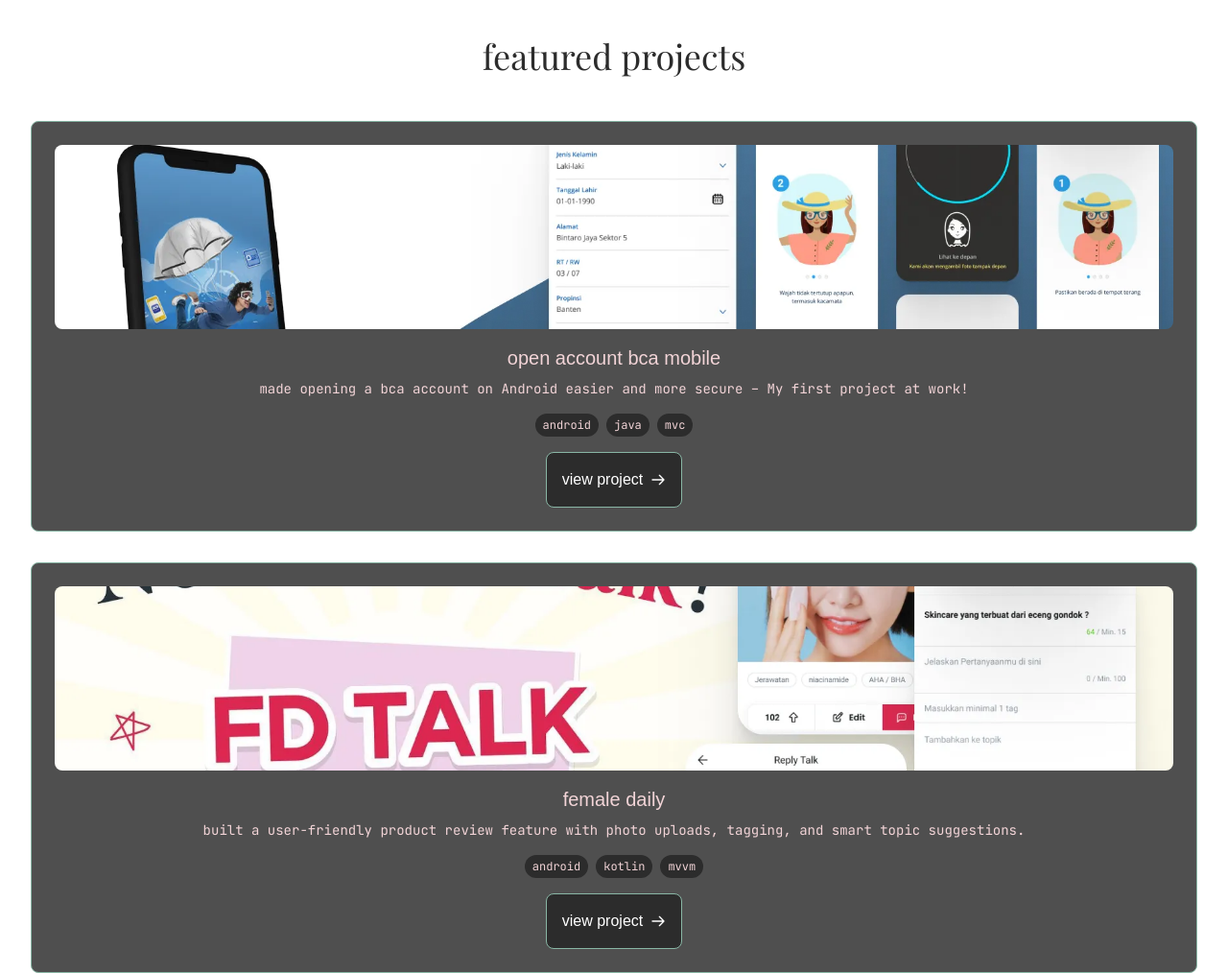
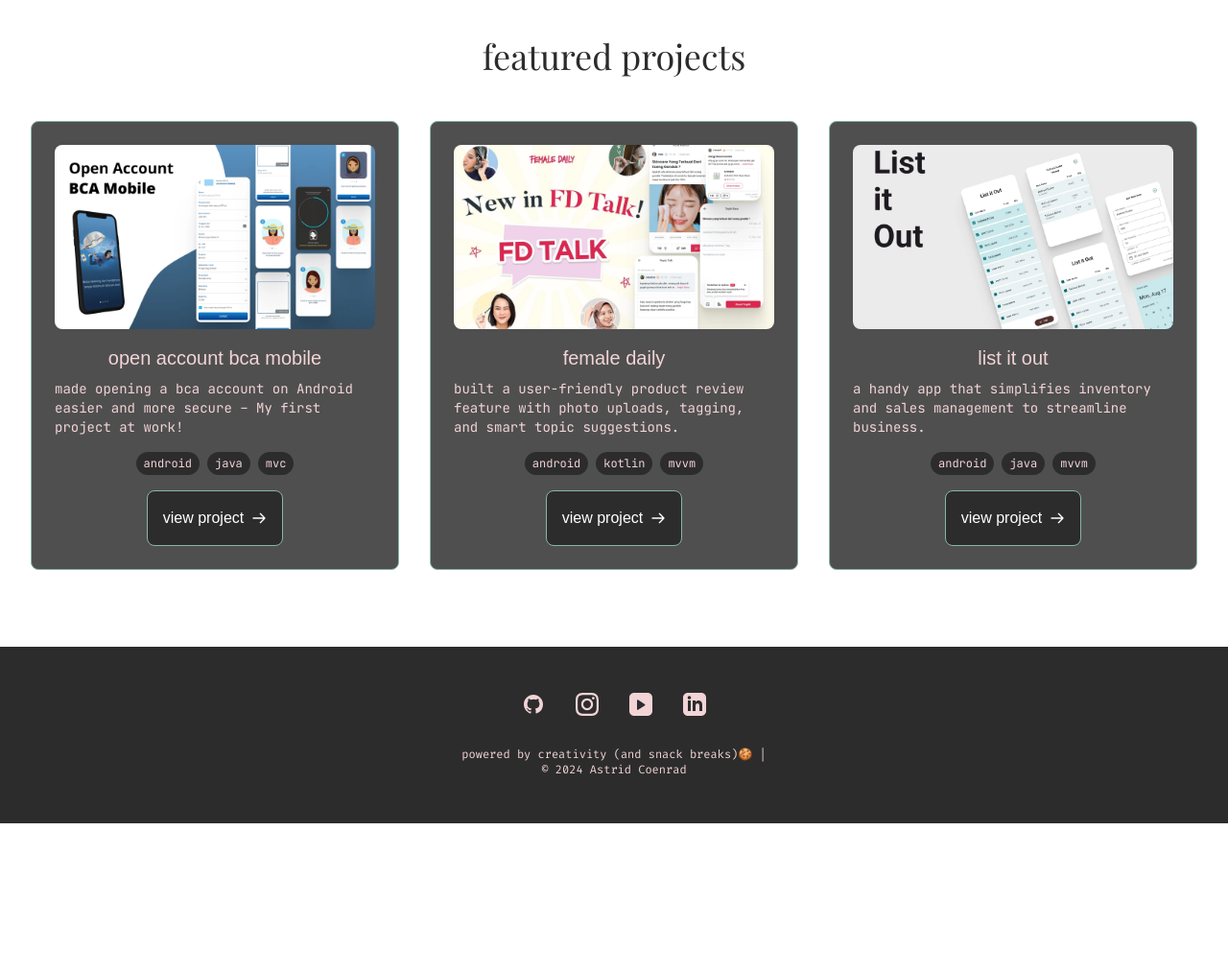
Before and after one commit to coenradina/portfolio, a website: page index.html in a window 1280 px wide. Shown: the part 1300-2314 px from the top of the page at 96% size. After the commit the page ends 2158 px from the top, so only its background shows below. Drawn offline with nearby package versions, Linux system fonts and the light colour scheme; a web font is replaced by a local one.

Commit message:
fix grid on large screen

```diff
--- a/src/css/index.css
+++ b/src/css/index.css
@@ -111,6 +111,10 @@
            transition-all duration-500 ease-out;
   }
 
+  .projects {
+    @apply grid grid-cols-1 md:grid-cols-2 lg:grid-cols-3 gap-8;
+  }
+
 
   .floating-elements {
     @apply absolute inset-0 pointer-events-none;
```
Also changed, not shown: dist/style.css.
